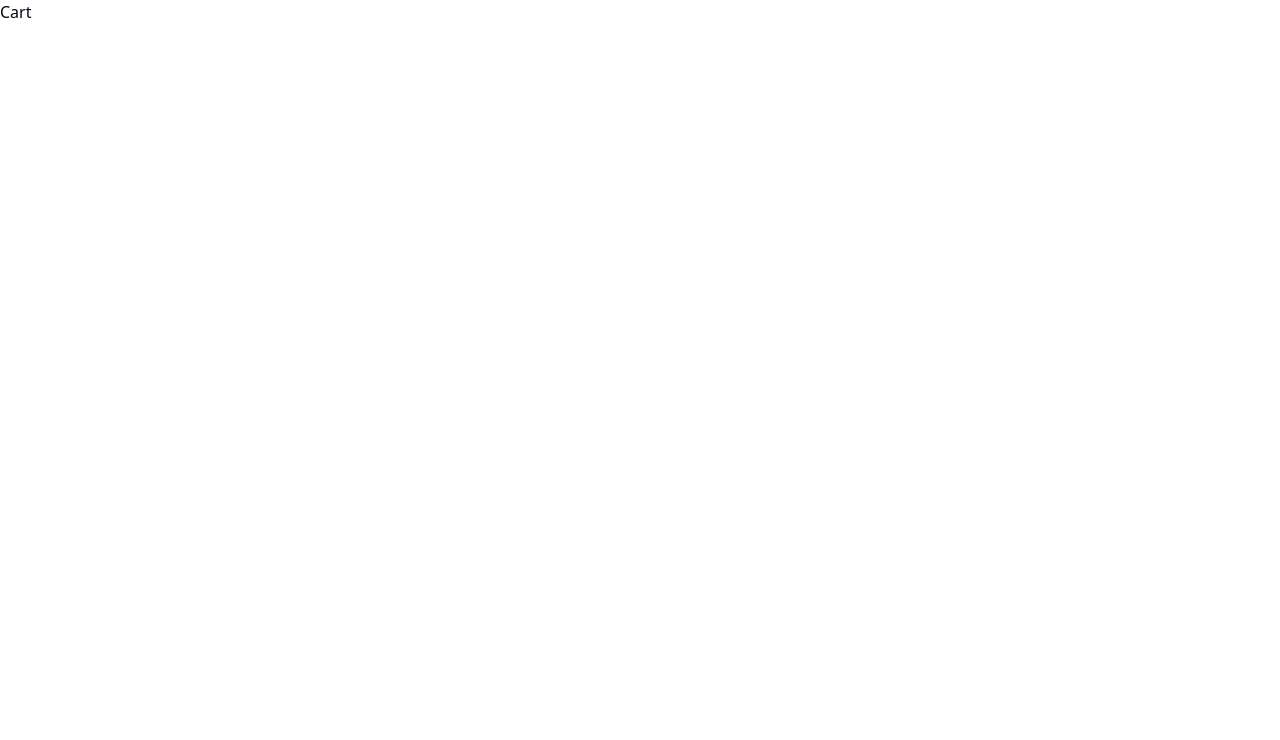
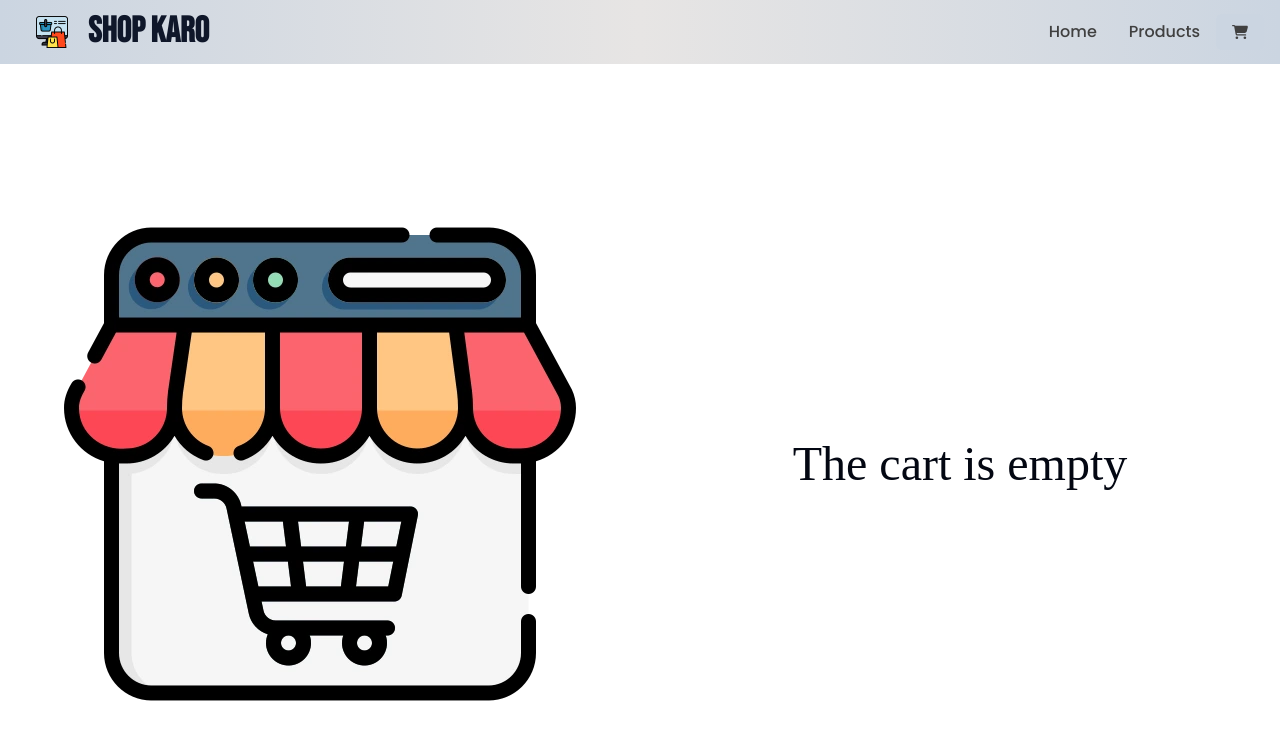
Before and after one commit to Aryan-Garg-dev/cc-ecommerce-app, a React (Vite) app: page /cart in a window 1280 px wide. Shown: the top 740 px of the page. Built offline with nearby package versions, Linux system fonts and the light colour scheme; a web font is replaced by a local one.

Commit message:
add: cart

```diff
--- a/src/components/add-and-drop.tsx
+++ b/src/components/add-and-drop.tsx
@@ -11,7 +11,6 @@ const AddAndDrop = ({
 
   const addToCart = (id: string)=>{
     cart.add(id);
-    console.log(cart.data);
     toast.success("item has been added to cart");
   }
 
--- a/src/pages/cart/layout.tsx
+++ b/src/pages/cart/layout.tsx
@@ -1,12 +1,19 @@
+import Navbar from "@/components/navbar";
+import useScrollToTop from "@/hooks/use-scroll-to-top";
+
 const CartLayout = ({
   children
 }: {
   children: React.ReactNode
 }) => {
+  useScrollToTop();
   return (
-    <div>
+    <div className="relative w-full h-full min-h-screen">
+    <Navbar />
+    <div className="w-full h-screen mt-16 z-0">
       {children}
     </div>
+  </div>
   );
 }
 
--- a/src/pages/cart/page.tsx
+++ b/src/pages/cart/page.tsx
@@ -1,9 +1,54 @@
+import { icons } from "@/assets";
+import AddAndDrop from "@/components/add-and-drop";
+import { Button } from "@/components/ui/button";
+import useCart from "@/hooks/use-cart";
+import useProductId from "@/hooks/use-product-id";
+import { Link, useNavigate } from "react-router-dom";
+
 const Cart = () => {
+  const cart = useCart();
+  const navigate = useNavigate();
+
   return (
-    <div>
-      Cart
+    <div className="w-full h-full min-h-screen md:grid md:grid-cols-2 max-md:mb-10">
+      <div className="hidden md:flex justify-center items-center">
+        <img src={icons.site} alt="shop" />
+      </div>
+      {cart.data.length === 0
+      ? <div className="w-full h-full flex justify-center items-center">
+        <div className="font-playwrite lg:text-5xl md:text-4xl sm:text-3xl text-2xl">The cart is empty</div>
+      </div>
+      : <div className="flex flex-col px-10 gap-2 py-5 md:pt-10">
+          <div className="w-full text-center font-poppins text-xl pl-1 py-0.5 text-stone-700 border rounded-lg bg-gradient-to-r from-stone-200 via-stone-100 to-stone-200">Cart</div>
+          {cart.data.map((item, index)=>(
+            <div key={index} className="flex">
+              <ProductDetails id={item.id} />
+            </div>
+          ))}
+          <Button className="mt-2 bg-gradient-to-r from-slate-100 via-slate-50 to-slate-100 hover:from-slate-200 hover:via-slate-100 hover:to-slate-200 active:scale-95 font-poppins text-neutral-900" onClick={()=>navigate("/checkout")}>
+            Buy Now
+          </Button>
+        </div>
+      }
     </div>
   );
 }
 
+const ProductDetails = ({id}:{id: string})=>{
+  const { product, loading } = useProductId(id);
+  if (loading) return <div></div>
+  return (
+    <div className="flex w-full justify-between gap-10 border pr-2 rounded shadow-sm border-neutral-200">
+      <Link className="flex gap-4" to={`/products/${id}`}>
+        <div className="p-1 border-2 border-neutral-500 shadow-sm rounded w-16 h-16 flex justify-center items-center"><img src={product?.image} className="size-12" /></div>
+        <div className="flex flex-col justify-center">
+          <div className="truncate text-wrap font-oswald">{product?.title}</div>
+          <div className="truncate text-wrap font-oswald text-neutral-500">{product?.category}</div>
+        </div>
+      </Link>
+      <AddAndDrop id={id} />
+    </div>
+  )
+}
+
 export default Cart;
--- a/src/pages/product-details/layout.tsx
+++ b/src/pages/product-details/layout.tsx
@@ -1,11 +1,13 @@
 
 import Navbar from "@/components/navbar";
+import useScrollToTop from "@/hooks/use-scroll-to-top";
 
 const ProductDetailsLayout = ({
   children
 }: {
   children: React.ReactNode
 }) => {
+  useScrollToTop();
   return (
     <div className="relative w-full h-full min-h-screen">
     <Navbar />
--- a/src/pages/product-details/page.tsx
+++ b/src/pages/product-details/page.tsx
@@ -18,13 +18,11 @@ const ProductDetails = () => {
 
   const addToCart = (id: string)=>{
     cart.add(id);
-    console.log(cart.data);
     toast.success("item has been added to cart");
   }
-  console.log(cart.data);
   if (loading || !id) return <Loading />
   return (
-    <div className="w-full h-full min-h-screen md:grid md:grid-cols-2 flex flex-col">
+    <div className="w-full h-full min-h-screen md:grid md:grid-cols-2 flex flex-col max-md:mb-10">
       <div className="bg-white flex justify-center items-center">
         <Lens zoomFactor={1.5} lensSize={192} hovering={hovering} setHovering={setHovering}>
           <img src={product?.image} className="size-96" />
@@ -45,7 +43,7 @@ const ProductDetails = () => {
           <div className="font-oswald text-xl">{product?.rating.count} ratings</div>
         </div>
         {cart.count(id) >= 1 && <AddAndDrop id={id} />}
-        <Button className="my-5 flex bg-slate-200 hover:bg-slate-300 text-black active:scale-95" onClick={()=>addToCart(id || "")}>
+        <Button className="my-5 flex bg-slate-200 hover:bg-slate-300 text-black active:scale-95 select-none" onClick={()=>addToCart(id || "")}>
           <div>Add to Cart</div>
           <BsCartPlus />
         </Button>
--- a/src/pages/product-list/page.tsx
+++ b/src/pages/product-list/page.tsx
@@ -7,7 +7,7 @@ import Footer from "@/components/footer";
 const ProductList = () => {
   return (
     <div className="w-full h-full min-h-screen flex flex-col items-center bg-slate-50">
-      <Banner textBeforeSpan={bannerText} className="bg-gradient-to-r from-slate-100 via-gray-50 to-slate-100 py-1.5 shadow-sm" />
+      <Banner textBeforeSpan={bannerText} className="bg-gradient-to-r from-slate-200 via-gray-100 to-slate-200 py-1.5 shadow-sm" />
       <div className="w-full text-5xl font-[600] font-oswald px-10 py-2 text-slate-800">Discover Top Products</div>
       <div className="w-full self-start text-2xl font-raleway max-w-screen-lg px-10 py-2 text-slate-800">Browse our diverse product range, easily sorted by category and price to make shopping convenient and personalized for you.</div>
       <CategoryProducts
```
Also changed, not shown: vercel.json (added), 1 other file (tests, documents, lock files or other folders).
